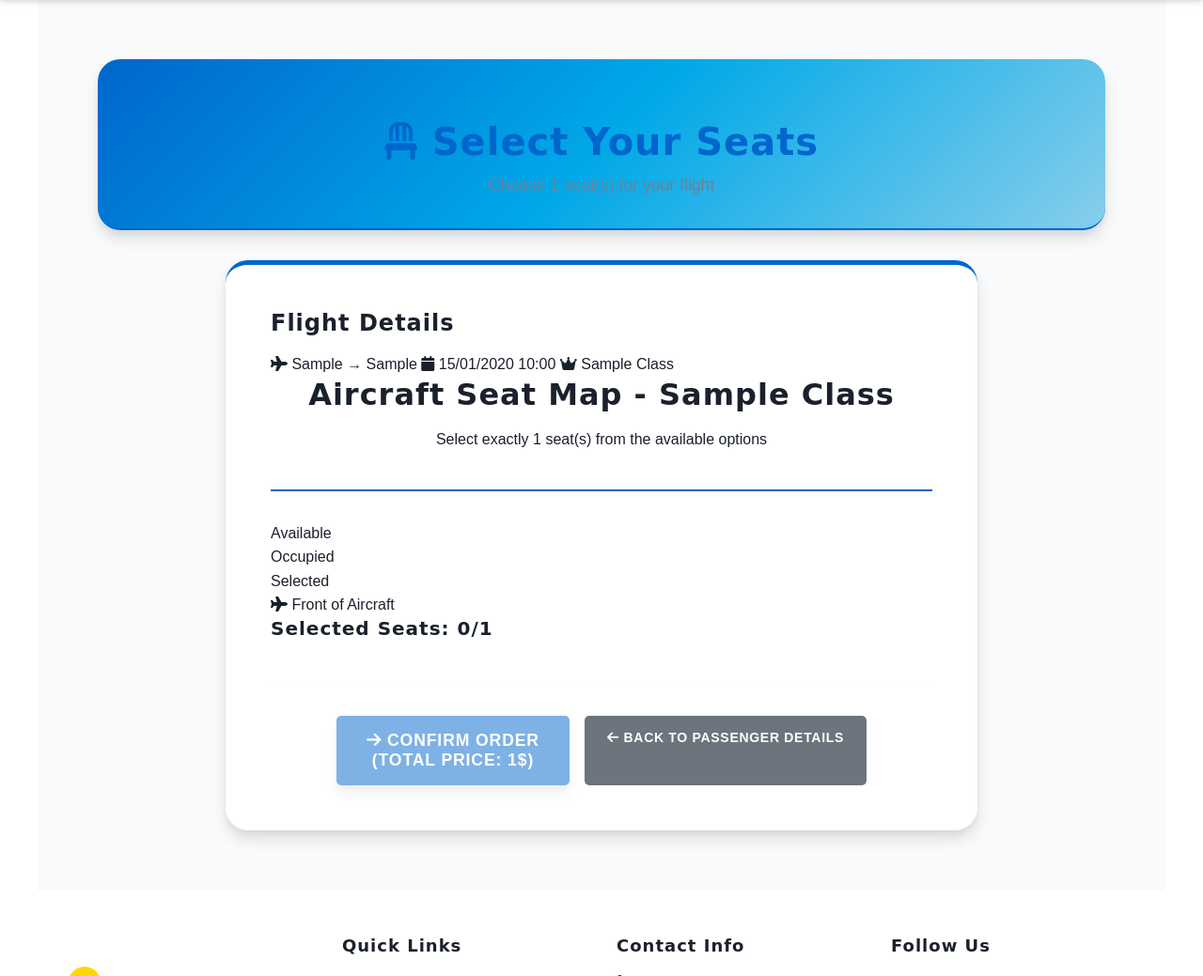
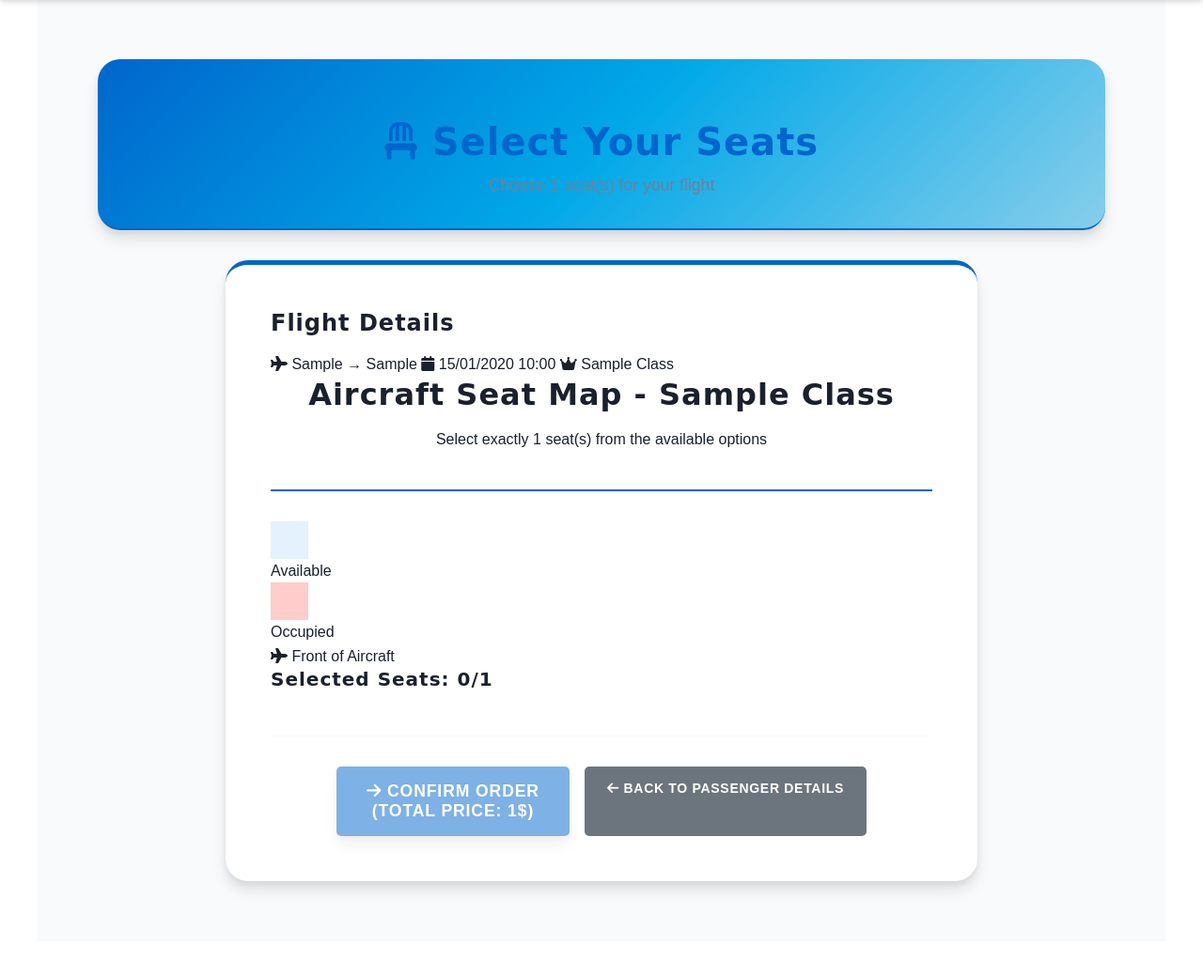
Before and after one commit to tomertocker-tau/FlyTauGroup20, a Flask app: template templates/booking_step2_seats.html in a window 1280 px wide. Shown: the part 87-1126 px from the top of the page at 94% size. Run offline with Flask 3, Linux system fonts and the light colour scheme; the template is opened without the code that fills it: most values are stand-ins (such as "Sample title", 1, 10 or a date in 2020).

Commit message:
(color occupied seats + delete selected color) and apply to legend

```diff
--- a/static/styles.css
+++ b/static/styles.css
@@ -2603,19 +2603,19 @@ input[type="number"].form-control {
 }
 
 .seat.available:hover {
-    background: #e3f2fd;
+    fill: #e3f2fd;
     border-color: var(--primary-color);
 }
 
-.seat input[type="checkbox"]:checked + span {
-    background: var(--primary-color);
-    color: white;
-}
-
-.seat.occupied {
+input.seat.seat-available[type="checkbox"]:checked + div.seat.seat-available {
+    fill: var(--primary-color);
+}
+
+.seat.seat-occupied {
     background: #ffcccc;
     cursor: not-allowed;
     opacity: 0.6;
+    fill: #ffcccc;
 }
 
 .seat-legend {
@@ -2623,6 +2623,16 @@ input[type="number"].form-control {
     justify-content: center;
     gap: 2rem;
     margin-top: 1rem;
+}
+.seat-indicator {
+    width: 40px;
+    height: 40px;
+}
+div.seat-indicator.seat-occupied {
+    background: #ffcccc;
+}
+div.seat-indicator.seat-available {
+    background: #e3f2fd;
 }
 
 /* Tables */
--- a/templates/booking_step2_seats.html
+++ b/templates/booking_step2_seats.html
@@ -30,16 +30,12 @@
             <div class="seat-map-section">
                 <div class="seat-legend-container">
                     <div class="legend-item">
-                        <div class="seat-indicator seat-available"></div>
+                        <div class="seat-indicator seat-available">&nbsp;</div>
                         <span>Available</span>
                     </div>
                     <div class="legend-item">
-                        <div class="seat-indicator seat-occupied"></div>
+                        <div class="seat-indicator seat-occupied">&nbsp;</div>
                         <span>Occupied</span>
-                    </div>
-                    <div class="legend-item">
-                        <div class="seat-indicator seat-selected"></div>
-                        <span>Selected</span>
                     </div>
                 </div>
 
```
